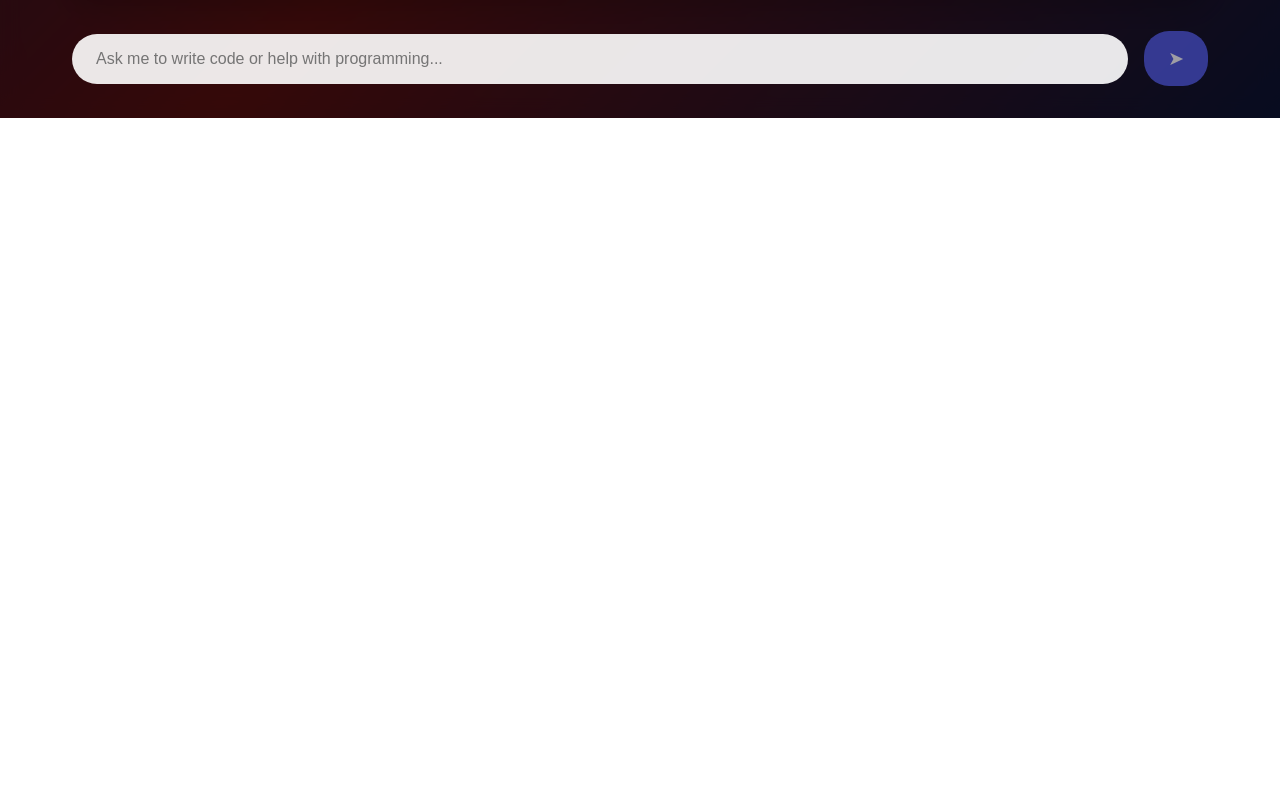
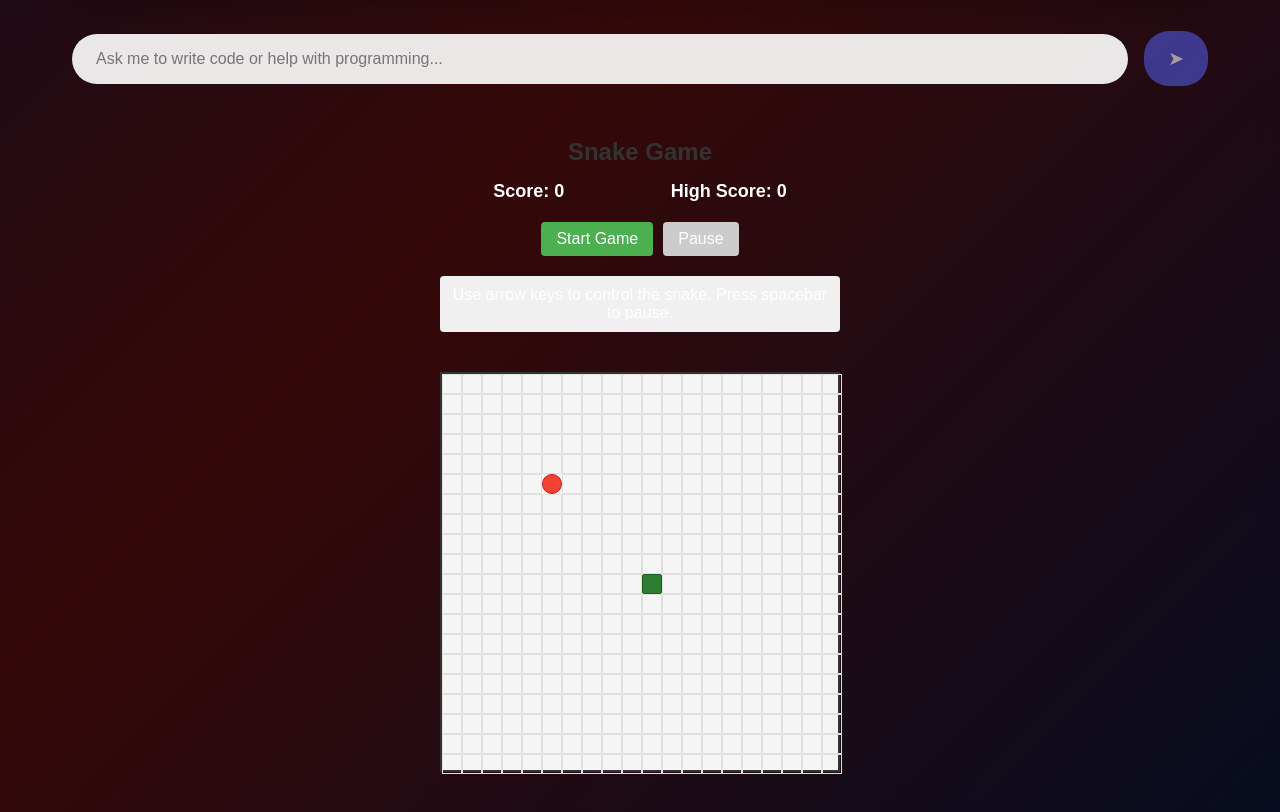
Before and after one commit to mangocodelab/klimagent, a React (Vite) app: page / in a window 1280 px wide. Shown: the part 745-1557 px from the top of the page. Before the commit the page ends 863 px from the top, so only its background shows below. Built offline with nearby package versions, Linux system fonts and the light colour scheme; the HTML template or start-up script is replaced by a standard one.

Commit message:
Update src/App.jsx

```diff
--- a/src/App.jsx
+++ b/src/App.jsx
@@ -1,5 +1,6 @@
 import React, { useState, useRef, useEffect } from 'react'
 import './App.css'
+import SnakeGame from './components/SnakeGame'
 
 function App() {
   const [messages, setMessages] = useState([])
@@ -109,6 +110,10 @@ function App() {
           </button>
         </form>
       </div>
+
+      <div className="snake-game-container">
+        <SnakeGame />
+      </div>
     </div>
   )
 }
```
